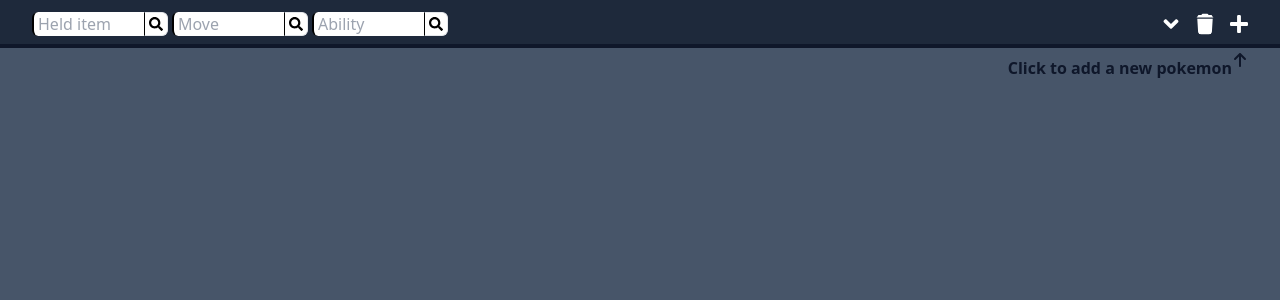
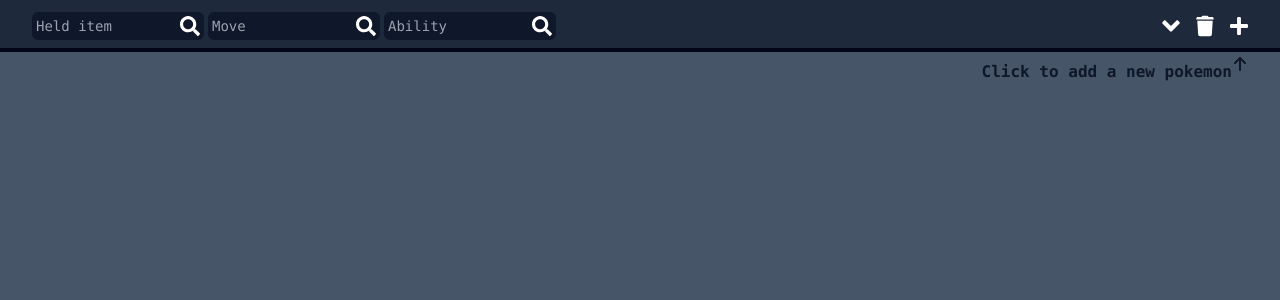
Before and after one commit to Caracioly/pokemon-reforged, a React (Vite) app: page / in a window 1280 px wide. Shown: the top 300 px of the page. Built offline with nearby package versions, Linux system fonts and the light colour scheme.

Commit message:
Some changes: Header responsive New Left Menu for tiny resolutions Inputs stylization

```diff
--- a/src/App.tsx
+++ b/src/App.tsx
@@ -34,13 +34,6 @@ export default function App() {
       half:grid-cols-3
       sm:grid-cols-3
       mob:grid-cols-2
-      half:mt-40
-      mob:mt-40
-      sm:mt-10
-      md:mt-10
-      lg:mt-10
-      xl:mt-10
-      2xl:mt-10
       "
       >
         {pokemonList.map(({ index }) => (
@@ -52,10 +45,10 @@ export default function App() {
         ))}
         {pokemonList.length < 1 && (
           <div className="fixed right-8 flex flex-row">
-            <span className="text-slate-900 font-bold ">
+            <span className="text-slate-900 font-bold font-mono mt-1">
               Click to add a new pokemon
             </span>
-            <FaArrowUp className="animate-bounce" color="#0F172A"></FaArrowUp>
+            <FaArrowUp className="animate-bounce mt-1" color="#0F172A"></FaArrowUp>
           </div>
         )}
       </div>
--- a/src/app/header.tsx
+++ b/src/app/header.tsx
@@ -4,7 +4,7 @@ import abilityNames from "@/utils/abilityNames.json";
 
 import itemsFiltered from "@/utils/data/itemsFiltered.json";
 import abilityFiltered from "@/utils/data/abilityFiltered.json";
-import moveUnfiltered from "@/utils/data/movesUnfiltered.json"
+import moveUnfiltered from "@/utils/data/movesUnfiltered.json";
 
 import { Move } from "@/components/poke-data";
 
@@ -19,6 +19,7 @@ import {
   FaAngleUp,
   FaSearch,
 } from "react-icons/fa";
+import { HiMenuAlt2 } from "react-icons/hi";
 import { Autocomplete } from "@mui/material";
 import { PokeHeldItem, PokeAbility, PokeMove } from "@/components/poke-data";
 
@@ -58,6 +59,7 @@ export default function Header({ onAddPokemon, onResetPokemons }: HeaderProps) {
   const [itemComponent, setItemComponent] = useState(false);
   const [abilityComponent, setAbilityComponent] = useState(false);
   const [moveComponent, setMoveComponent] = useState(false);
+  const [leftMenuVisible, setLeftMenuVisible] = useState(false);
 
   const handleToolTipToggle = (tooltip: string) => {
     setToolTips((prevState) => ({
@@ -90,19 +92,181 @@ export default function Header({ onAddPokemon, onResetPokemons }: HeaderProps) {
     (abilityItem) => abilityItem.name === ability
   );
 
-  const movesFormated: keyof typeof moveUnfiltered = moves.replace(/\s/g, "").toLowerCase() as keyof typeof moveUnfiltered;
+  const movesFormated: keyof typeof moveUnfiltered = moves
+    .replace(/\s/g, "")
+    .toLowerCase() as keyof typeof moveUnfiltered;
+
+  //className={`rounded-l-md w-28 px-1 bg-slate-900 text-white border-none ${isFocused ? "border border-blue-500" : ""
 
   return (
     <div
-      className="bg-slate-800 py-2 px-8 border-b-4 border-slate-900 fixed w-full top-0 z-30"
+      className="bg-slate-800 py-2 px-8 border-b-4 border-slate-950 fixed w-full top-0 z-30 h-[52px]"
       onMouseLeave={() => setHeaderVisible(false)}
     >
       <div className="w-full flex justify-between">
-        <div className="sm:flex mt-1 half:flex-grow">
-          <Autocomplete // items
+        <HiMenuAlt2
+          className="visible 2sm:hidden mt-1 hover:bg-slate-950 rounded-md"
+          size={25}
+          color="white"
+          onClick={() => setLeftMenuVisible(!leftMenuVisible)}
+        ></HiMenuAlt2>
+        {leftMenuVisible && (
+          <div className="bg-slate-800 rounded-md p-3 absolute left-2 top-14 flex-col flex gap-2 md:hidden z-40">
+            <div className="flex flex-row">
+              <Autocomplete
+                sx={{
+                  "& input:focus": {
+                    outline: "none",
+                  },
+                }}
+                size="small"
+                disableClearable
+                clearOnEscape
+                options={itemsNames}
+                value={heldItem}
+                isOptionEqualToValue={(option, value) =>
+                  value ? option === value : true
+                }
+                onChange={(_, newValue) => {
+                  setHeldItems(newValue || "");
+                }}
+                renderInput={(params) => (
+                  <div ref={params.InputProps.ref}>
+                    <input
+                      {...params.inputProps}
+                      className="rounded-l-md  px-1 p-1 bg-slate-900 text-white text-sm font-mono w-36"
+                      type="text"
+                      placeholder="Held item"
+                      onKeyDown={(e) => {
+                        if (e.key === "Enter") {
+                          handleHeldItemInfo();
+                        }
+                      }}
+                    />
+                  </div>
+                )}
+              />
+              <FaSearch
+                onClick={handleHeldItemInfo}
+                color="white"
+                size={28}
+                className="hover:cursor-pointer rounded-r-md bg-slate-900 mr-1 hover:bg-slate-800
+            p-1"
+              ></FaSearch>
+              {itemComponent && (
+                <PokeHeldItem
+                  item={itemsFiltered[heldItemIndex]}
+                  onClose={handleHeldItemInfo}
+                />
+              )}
+            </div>
+            <div className="flex flex-row">
+              <Autocomplete // moves
+                sx={{
+                  "& input:focus": {
+                    outline: "none",
+                  },
+                }}
+                size="small"
+                disableClearable
+                clearOnEscape
+                options={movesNames}
+                value={moves}
+                isOptionEqualToValue={(option, value) =>
+                  value ? option === value : true
+                }
+                onChange={(_, newValue) => {
+                  setMoves(newValue || "");
+                }}
+                renderInput={(params) => (
+                  <div className="rounded-full" ref={params.InputProps.ref}>
+                    <input
+                      {...params.inputProps}
+                      className="rounded-l-md  px-1 p-1 bg-slate-900 text-white text-sm font-mono w-36"
+                      type="text"
+                      placeholder="Move"
+                      onKeyDown={(e) => {
+                        if (e.key === "Enter") {
+                          handleMoveInfo();
+                        }
+                      }}
+                    />
+                  </div>
+                )}
+              />
+              <FaSearch
+                onClick={handleMoveInfo}
+                color="white"
+                size={28}
+                className="hover:cursor-pointer rounded-r-md bg-slate-900 mr-1 hover:bg-slate-800
+            p-1"
+              ></FaSearch>
+              {moveComponent && (
+                <PokeMove
+                  move={moveUnfiltered[movesFormated] as Move}
+                  onClose={handleMoveInfo}
+                />
+              )}
+            </div>
+            <div className="flex flex-row">
+              <Autocomplete // ability
+                sx={{
+                  "& input:focus": {
+                    outline: "none",
+                  },
+                }}
+                size="small"
+                disableClearable
+                clearOnEscape
+                options={abilityNames}
+                value={ability}
+                isOptionEqualToValue={(option, value) =>
+                  value ? option === value : true
+                }
+                onChange={(_, newValue) => {
+                  setAbility(newValue || "");
+                }}
+                renderInput={(params) => (
+                  <div className="rounded-full" ref={params.InputProps.ref}>
+                    <input
+                      {...params.inputProps}
+                      className="rounded-l-md  px-1 p-1 bg-slate-900 text-white text-sm font-mono w-36"
+                      type="text"
+                      placeholder="Ability"
+                      onKeyDown={(e) => {
+                        if (e.key === "Enter") {
+                          handleAbilityInfo();
+                        }
+                      }}
+                    />
+                  </div>
+                )}
+              />
+              <FaSearch
+                onClick={handleAbilityInfo}
+                color="white"
+                size={28}
+                className="hover:cursor-pointer rounded-r-md bg-slate-900 mr-1 hover:bg-slate-800
+            p-1"
+              ></FaSearch>
+              {abilityComponent && (
+                <PokeAbility
+                  ability={abilityFiltered[abilityIndex]}
+                  onClose={handleAbilityInfo}
+                />
+              )}
+            </div>
+          </div>
+        )}
+        <div className="2sm:flex 2sm:visible mt-1 hidden">
+          <Autocomplete
+            sx={{
+              "& input:focus": {
+                outline: "none",
+              },
+            }}
             size="small"
             disableClearable
-            color="#000"
             clearOnEscape
             options={itemsNames}
             value={heldItem}
@@ -116,18 +280,24 @@ export default function Header({ onAddPokemon, onResetPokemons }: HeaderProps) {
               <div ref={params.InputProps.ref}>
                 <input
                   {...params.inputProps}
-                  className="border-l-2 border-black rounded-l-md w-28 px-1"
+                  className="rounded-l-md  px-1 p-1 bg-slate-900 text-white text-sm font-mono w-36"
                   type="text"
                   placeholder="Held item"
+                  onKeyDown={(e) => {
+                    if (e.key === "Enter") {
+                      handleHeldItemInfo();
+                    }
+                  }}
                 />
               </div>
             )}
           />
           <FaSearch
             onClick={handleHeldItemInfo}
-            color="black"
-            size={24}
-            className="p-1 hover:cursor-pointer rounded-r-md bg-white border-l-black border mr-1"
+            color="white"
+            size={28}
+            className="hover:cursor-pointer rounded-r-md bg-slate-900 mr-1 hover:bg-slate-800
+            p-1"
           ></FaSearch>
           {itemComponent && (
             <PokeHeldItem
@@ -137,9 +307,13 @@ export default function Header({ onAddPokemon, onResetPokemons }: HeaderProps) {
           )}
 
           <Autocomplete // moves
+            sx={{
+              "& input:focus": {
+                outline: "none",
+              },
+            }}
             size="small"
             disableClearable
-            color="#000"
             clearOnEscape
             options={movesNames}
             value={moves}
@@ -153,18 +327,24 @@ export default function Header({ onAddPokemon, onResetPokemons }: HeaderProps) {
               <div className="rounded-full" ref={params.InputProps.ref}>
                 <input
                   {...params.inputProps}
-                  className="border-l-2 border-black rounded-l-md w-28 px-1"
+                  className="rounded-l-md  px-1 p-1 bg-slate-900 text-white text-sm font-mono w-36"
                   type="text"
                   placeholder="Move"
+                  onKeyDown={(e) => {
+                    if (e.key === "Enter") {
+                      handleMoveInfo();
+                    }
+                  }}
                 />
               </div>
             )}
           />
           <FaSearch
             onClick={handleMoveInfo}
-            color="black"
-            size={24}
-            className="p-1 hover:cursor-pointer rounded-r-md bg-white border-l-black border mr-1"
+            color="white"
+            size={28}
+            className="hover:cursor-pointer rounded-r-md bg-slate-900 mr-1 hover:bg-slate-800
+            p-1"
           ></FaSearch>
           {moveComponent && (
             <PokeMove
@@ -174,9 +354,13 @@ export default function Header({ onAddPokemon, onResetPokemons }: HeaderProps) {
           )}
 
           <Autocomplete // ability
+            sx={{
+              "& input:focus": {
+                outline: "none",
+              },
+            }}
             size="small"
             disableClearable
-            color="#000"
             clearOnEscape
             options={abilityNames}
             value={ability}
@@ -190,18 +374,24 @@ export default function Header({ onAddPokemon, onResetPokemons }: HeaderProps) {
               <div className="rounded-full" ref={params.InputProps.ref}>
                 <input
                   {...params.inputProps}
-                  className="border-l-2 border-black rounded-l-md w-28 px-1"
+                  className="rounded-l-md  px-1 p-1 bg-slate-900 text-white text-sm font-mono w-36"
                   type="text"
                   placeholder="Ability"
+                  onKeyDown={(e) => {
+                    if (e.key === "Enter") {
+                      handleAbilityInfo();
+                    }
+                  }}
                 />
               </div>
             )}
           />
           <FaSearch
             onClick={handleAbilityInfo}
-            color="black"
-            size={24}
-            className="p-1 hover:cursor-pointer rounded-r-md bg-white border-l-black border mr-1"
+            color="white"
+            size={28}
+            className="hover:cursor-pointer rounded-r-md bg-slate-900 mr-1 hover:bg-slate-800
+            p-1"
           ></FaSearch>
           {abilityComponent && (
             <PokeAbility
@@ -247,7 +437,7 @@ export default function Header({ onAddPokemon, onResetPokemons }: HeaderProps) {
         </div>
       </div>
       {headerVisible && (
-        <div className="grid items-center justify-center px-1 gap-x-1 grid-cols-3 half:grid-cols-6 md:grid-cols-9 min-md:px-16 mt-2">
+        <div className="grid items-center justify-center px-1 gap-x-1 grid-cols-3 half:grid-cols-6 md:grid-cols-9 min-md:px-16 mt-3 bg-slate-800 rounded-x-md rounded-b-md p-4 border-b-4 border-x-4 border-slate-950 border-t-4">
           {pokemonTypes.map((type) => (
             <div
               key={type}
--- a/src/components/poke-data.tsx
+++ b/src/components/poke-data.tsx
@@ -61,7 +61,7 @@ function PokeHeldItem({ item, onClose }: PokeHeldItemProps) {
     };
   }, []);
   return (
-    <div className="fixed top-0 left-0 w-full h-full flex items-center justify-center z-50">
+    <div className="fixed top-0 left-0 w-full h-full flex items-center justify-center z-50 font-mono">
       <div className="relative bg-slate-700/90 border-slate-950 border-2 rounded-md p-4 text-white">
         <FaX
           className="absolute end-0 top-0 mt-2 mr-2 hover:cursor-pointer"
@@ -100,7 +100,7 @@ function PokeAbility({ ability, onClose }: PokeAbilityProps) {
   }, []);
 
   return (
-    <div className="fixed top-0 left-0 w-full h-full flex items-center justify-center z-50">
+    <div className="fixed top-0 left-0 w-full h-full flex items-center justify-center z-50 font-mono">
       <div className="relative bg-slate-700/90 border-slate-950 border-2 rounded-md p-4 text-white">
         <FaX
           className="absolute end-0 top-0 mt-2 mr-2 hover:cursor-pointer"
@@ -144,7 +144,7 @@ function PokeMove({ move, onClose }: PokeMoveProps) {
   }, []);
 
   return (
-    <div className="fixed top-0 left-0 w-full h-full flex items-center justify-center z-50">
+    <div className="fixed top-0 left-0 w-full h-full flex items-center justify-center z-50 font-mono">
       <div className="relative bg-slate-700/90 border-slate-950 border-2 rounded-md p-4 text-white">
         <FaX
           className="absolute end-0 top-0 mt-2 mr-2 hover:cursor-pointer"
--- a/src/components/poke-type.tsx
+++ b/src/components/poke-type.tsx
@@ -70,7 +70,7 @@ const typeIcons: Record<keyof typeof typeColors, JSX.Element> = {
   undefined: <FaQuestion className="self-center" size={14} />,
 };
 
-export function PokeType({pokemonType }: PokeTypeProps) {
+export function PokeType({ pokemonType }: PokeTypeProps) {
   return (
     <>
       {pokemonType && (
--- a/tailwind.config.js
+++ b/tailwind.config.js
@@ -10,6 +10,9 @@ export default {
       // => @media (min-width: 540px) { ... }
 
       sm: "640px",
+      // => @media (min-width: 640px) { ... }
+
+      "2sm": "685px",
       // => @media (min-width: 640px) { ... }
 
       md: "768px",
```
Also changed, not shown: src/components/poke-input.tsx (added, +73 -0 lines).
